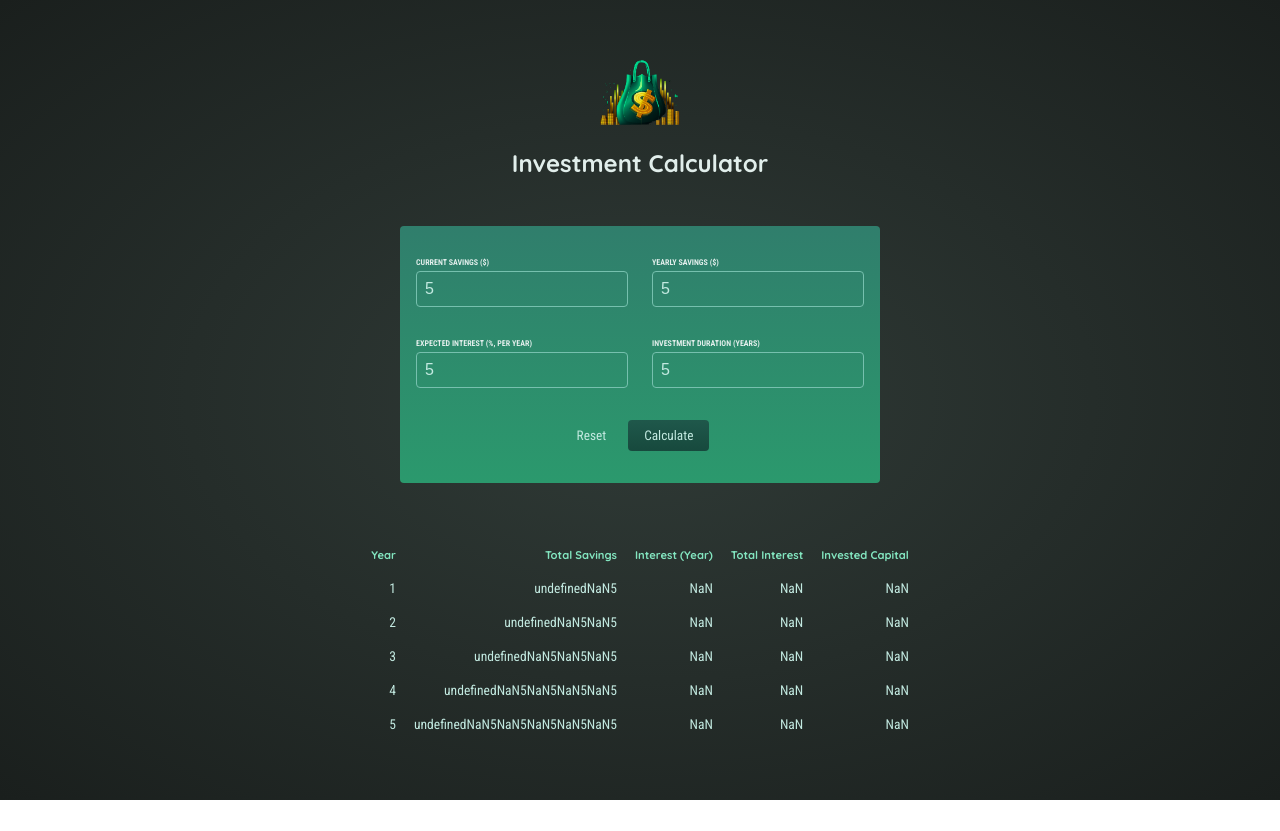
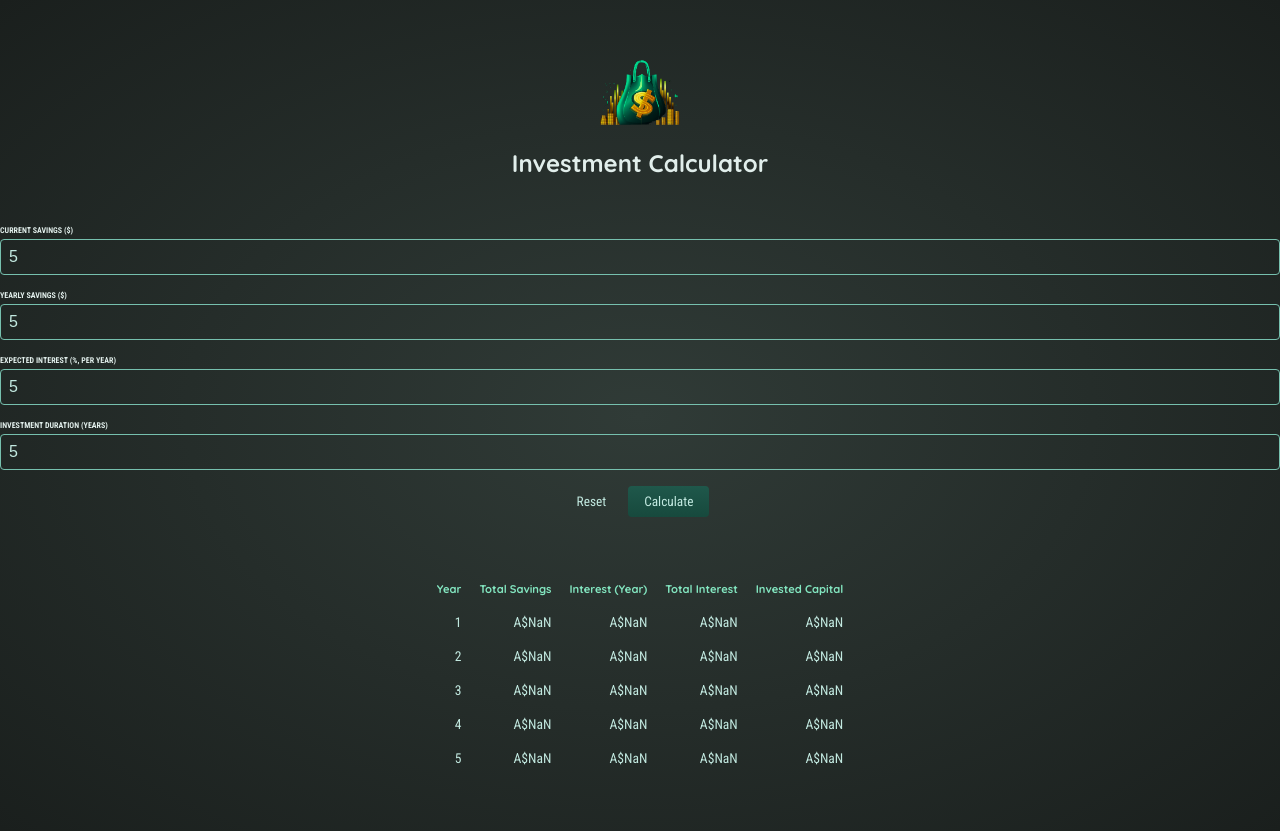
Before and after one commit to teejay327/investment-calculator, a React (Create React App) app: page / in a window 1280 px wide. Both pictures are taken after typing "5", "5", "5", "5" into the empty fields and a click on the button "Calculate". Before the commit the page ends 800 px from the top, so only its background shows below. Built offline with nearby package versions, Linux system fonts and the light colour scheme.

Commit message:
Made calculations look more like money output with 2 decimal places

```diff
--- a/src/App.js
+++ b/src/App.js
@@ -1,7 +1,7 @@
 import React, { useState } from 'react';
-import ResultsTable from './components/ResultsTable';
-import UserInput from './components/UserInput';
-import Header from './components/Header';
+import ResultsTable from './components/ResultsTable/ResultsTable';
+import UserInput from './components/UserInput/UserInput';
+import Header from './components/Header/Header';
 
 function App() {
   const [userInput, setUserInput] = useState(null);
@@ -34,7 +34,7 @@ function App() {
       <Header />
       <UserInput onCalculate={ calculateHandler }/>
 
-      {!userInput && <p>Investment not yet calculated</p>}
+      {!userInput && <p style={{textAlign: 'center'}}>Investment not yet calculated</p>}
       {userInput && <ResultsTable data={ yearlyData }
         initialInvestment={ userInput['current-savings'] }/> }
 
--- a/src/components/Header.js
+++ b/src/components/Header/Header.js
@@ -1,12 +1,12 @@
 import React from 'react';
-import logo from '../assets/investment-calculator-logo.png';
+import logo from '../../assets/investment-calculator-logo.png';
 
-import './Header.css';
+import classes from './Header.module.css';
 
 const Header = () => {
   return (
     <div>
-      <header className="header">
+      <header className={ classes.header }>
         <img src={logo} alt="logo" />
         <h1>Investment Calculator</h1>
       </header>
--- /dev/null
+++ b/src/components/Header/Header.module.css
@@ -0,0 +1,16 @@
+.header {
+  text-align: center;
+  margin: 3rem auto;
+}
+
+
+.header img {
+  width: 5rem;
+  height: 5rem;
+  object-fit: contain;
+  background-color: transparent;
+}
+
+.header h1 {
+  font-size: 1.5rem;
+}
--- a/src/components/ResultsTable.js
+++ /dev/null
@@ -1,35 +0,0 @@
-import React from 'react';
-import './ResultsTable.css';
-
-const ResultsTable = (props) => {
-  return (
-    <div>
-      <table className="result">
-      <thead>
-        <tr>
-          <th>Year</th>
-          <th>Total Savings</th>
-          <th>Interest (Year)</th>
-          <th>Total Interest</th>
-          <th>Invested Capital</th>
-        </tr>
-      </thead>
-      <tbody>
-        {props.data.map((yearData) => (
-          <tr key={ yearData.year }>
-            <td>{ yearData.year }</td>
-            <td>{ yearData.savingsEndOfYear }</td>
-            <td>{ yearData.yearlyInterest }</td>
-            <td>{ yearData.savingsEndOfYear - props.initialInvestment
-             - yearData.yearlyContribution * yearData.year }</td>
-            <td>{ props.initialInvestment + yearData.yearlyContribution * yearData.year }</td>
-          </tr>
-        ))}
-
-      </tbody>
-      </table>
-    </div>
-  )
-}
-
-export default ResultsTable;
--- /dev/null
+++ b/src/components/ResultsTable/ResultsTable.js
@@ -0,0 +1,42 @@
+import React from 'react';
+import classes from './ResultsTable.module.css';
+
+const formatter = new Intl.NumberFormat('en-US', {
+  style: 'currency',
+  currency: 'AUD',
+  minimumFractionDigits: 2,
+  maximumFractionDigits: 2
+});
+
+const ResultsTable = (props) => {
+  return (
+    <div>
+      <table className={ classes.result }>
+      <thead>
+        <tr>
+          <th>Year</th>
+          <th>Total Savings</th>
+          <th>Interest (Year)</th>
+          <th>Total Interest</th>
+          <th>Invested Capital</th>
+        </tr>
+      </thead>
+      <tbody>
+        {props.data.map((yearData) => (
+          <tr key={ yearData.year }>
+            <td>{ yearData.year }</td>
+            <td>{ formatter.format(yearData.savingsEndOfYear) }</td>
+            <td>{ formatter.format(yearData.yearlyInterest) }</td>
+            <td>{ formatter.format(yearData.savingsEndOfYear - props.initialInvestment
+             - yearData.yearlyContribution * yearData.year) }</td>
+            <td>{ formatter.format(props.initialInvestment + yearData.yearlyContribution * yearData.year) }</td>
+          </tr>
+        ))}
+
+      </tbody>
+      </table>
+    </div>
+  )
+}
+
+export default ResultsTable;
--- /dev/null
+++ b/src/components/ResultsTable/ResultsTable.module.css
@@ -0,0 +1,19 @@
+.result {
+  max-width: 50rem;
+  margin: 2rem auto;
+  padding: 1rem;
+  table-layout: fixed;
+  border-spacing: 1rem;
+  text-align: right;
+}
+
+.result thead {
+  font-size: 0.7rem;
+  color: #83e6c0;
+}
+
+.result tbody {
+  font-family: 'Roboto Condensed', sans-serif;
+  font-size: 0.85rem;
+  color: #c2e9e0;
+}
--- a/src/components/UserInput.js
+++ b/src/components/UserInput/UserInput.js
@@ -1,12 +1,11 @@
 import React, { useState } from 'react';
-
-import './UserInput.css';
+import classes from './UserInput.module.css';
 
 const initialUserInput = {
   currentSavings: 10000,
   yearlyContribution: 1200,
   expectedReturn: 7,
-  duration: 10
+  duration: 9
 }
 
 const UserInput = (props) => {
@@ -25,14 +24,14 @@ const UserInput = (props) => {
     setUserInput((prevInput) => {
       return {
         ...prevInput,
-          [input]: value
+          [input]: +value
       }
     });
   }
 
   return (
-    <form onSubmit={ submitHandler } className="form">
-      <div className="input-group">
+    <form onSubmit={ submitHandler } className={ classes.form }>
+      <div className={ classes['input-group'] }>
         <p>
           <label htmlFor="current-savings">Current Savings ($)</label>
           <input onChange={(event) => inputChangeHandler('currentSavings', event.target.value)}
@@ -43,10 +42,11 @@ const UserInput = (props) => {
         <p>
           <label htmlFor="yearly-contribution">Yearly Savings ($)</label>
           <input onChange={(event) => inputChangeHandler('yearly-contribution', event.target.value)}
-          type="number" id="yearly-contribution" />
+          type="number"
+          id="yearly-contribution" />
         </p>
       </div>
-      <div className="input-group">
+      <div className={ classes['input-group'] }>
         <p>
           <label htmlFor="expected-return">
             Expected Interest (%, per year)
@@ -64,11 +64,11 @@ const UserInput = (props) => {
           id="duration" />
         </p>
       </div>
-      <p className="actions">
-        <button onClick={ resetHandler } type="reset" className="buttonAlt">
+      <p className={ classes.actions }>
+        <button onClick={ resetHandler } type="reset" className={ classes.buttonAlt }>
           Reset
         </button>
-        <button type="submit" className="button">
+        <button type="submit" className={ classes.button }>
           Calculate
         </button>
       </p>
--- /dev/null
+++ b/src/components/UserInput/UserInput.module.css
@@ -0,0 +1,51 @@
+.form label {
+  display: block;
+  margin-bottom: 0.25rem;
+  font-family: 'Roboto Condensed', sans-serif;
+  font-size: 0.5rem;
+  font-weight: bold;
+  text-transform: uppercase;
+}
+
+.form input {
+  width: 100%;
+  padding: 0.5rem;
+  border: 1px solid #76c0ae;
+  border-radius: 0.25rem;
+  background-color: transparent;
+  color: #c2e9e0;
+  font-size: 1rem;
+}
+
+.actions {
+  display: flex;
+  justify-content: center;
+  gap: 1rem;
+}
+
+.button {
+  padding: 0.5rem 1rem;
+  border: none;
+  border-radius: 0.25rem;
+  background: linear-gradient(180deg, #1f584b, #17493d);
+  color: #c2e9e0;
+  font-family: 'Roboto Condensed', sans-serif;
+  cursor: pointer;
+}
+
+.buttonAlt {
+  font-family: 'Roboto Condensed', sans-serif;
+  border: none;
+  background: transparent;
+  color: #c2e9e0;
+  cursor: pointer;
+}
+
+.button:hover {
+  background: linear-gradient(180deg, #1b5346, #113c32);
+}
+
+.buttonAlt:hover {
+  background: transparent;
+  color: #91e1d0;
+}
--- a/src/index.css
+++ b/src/index.css
@@ -14,23 +14,6 @@ body {
   color: #e1eeeb;
 }
 
-.header {
-  text-align: center;
-  margin: 3rem auto;
-}
-
-
-.header img {
-  width: 5rem;
-  height: 5rem;
-  object-fit: contain;
-  background-color: transparent;
-}
-
-.header h1 {
-  font-size: 1.5rem;
-}
-
 .form {
   padding: 1rem;
   max-width: 30rem;
@@ -44,75 +27,3 @@ body {
   justify-content: space-evenly;
   gap: 1.5rem;
 }
-
-.form label {
-  display: block;
-  margin-bottom: 0.25rem;
-  font-family: 'Roboto Condensed', sans-serif;
-  font-size: 0.5rem;
-  font-weight: bold;
-  text-transform: uppercase;
-}
-
-.form input {
-  width: 100%;
-  padding: 0.5rem;
-  border: 1px solid #76c0ae;
-  border-radius: 0.25rem;
-  background-color: transparent;
-  color: #c2e9e0;
-  font-size: 1rem;
-}
-
-.actions {
-  display: flex;
-  justify-content: center;
-  gap: 1rem;
-}
-
-.button {
-  padding: 0.5rem 1rem;
-  border: none;
-  border-radius: 0.25rem;
-  background: linear-gradient(180deg, #1f584b, #17493d);
-  color: #c2e9e0;
-  font-family: 'Roboto Condensed', sans-serif;
-  cursor: pointer;
-}
-
-.buttonAlt {
-  font-family: 'Roboto Condensed', sans-serif;
-  border: none;
-  background: transparent;
-  color: #c2e9e0;
-  cursor: pointer;
-}
-
-button:hover {
-  background: linear-gradient(180deg, #1b5346, #113c32);
-}
-
-.buttonAlt:hover {
-  background: transparent;
-  color: #91e1d0;
-}
-
-.result {
-  max-width: 50rem;
-  margin: 2rem auto;
-  padding: 1rem;
-  table-layout: fixed;
-  border-spacing: 1rem;
-  text-align: right;
-}
-
-.result thead {
-  font-size: 0.7rem;
-  color: #83e6c0;
-}
-
-.result tbody {
-  font-family: 'Roboto Condensed', sans-serif;
-  font-size: 0.85rem;
-  color: #c2e9e0;
-}
```
Also changed, not shown: src/components/Header.css (deleted), src/components/ResultsTable.css (deleted), src/components/UserInput.css (deleted).
